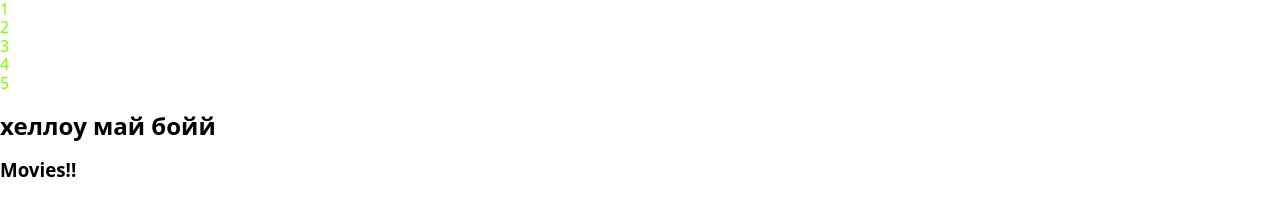
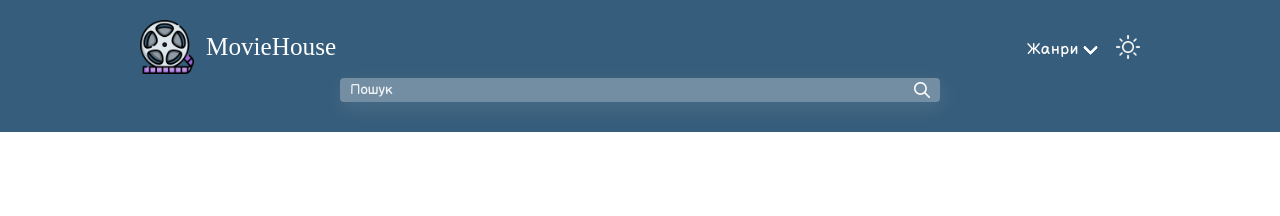
Before and after one commit to gnatuk2312/palens-movie-house, a website built with Parcel: page src/index.html in a window 1280 px wide. Built offline with nearby package versions, Linux system fonts and the light colour scheme; a web font is replaced by a local one.

Commit message:
верстка header

```diff
--- a/src/index.html
+++ b/src/index.html
@@ -8,13 +8,16 @@
 	<link rel="stylesheet" href="https://cdnjs.cloudflare.com/ajax/libs/modern-normalize/1.0.0/modern-normalize.min.css"
 		integrity="sha512-ISS7cAi1PEhQ8jnbJpJZMd29NlhNj4AWYyLOSp2CE/CsHxTCu+r+t0D2yoJudVrd0/8fTVPUVDzY5Tvli75u/g=="
 		crossorigin="anonymous" />
+	<link rel="preconnect" href="https://fonts.googleapis.com">
+	<link rel="preconnect" href="https://fonts.gstatic.com" crossorigin>
+	<link href="https://fonts.googleapis.com/css2?family=Balsamiq+Sans&display=swap" rel="stylesheet">
+	<link rel="preconnect" href="https://fonts.googleapis.com">
+	<link rel="preconnect" href="https://fonts.gstatic.com" crossorigin>
+	<link href="https://fonts.googleapis.com/css2?family=Supermercado+One&display=swap" rel="stylesheet">
 </head>
 
 <body>
 	<include src="./partials/header.html"></include>
-	<h2>хеллоу май бойй</h2>
-	<h3>Movies!!</h3>
-
 	<!-- Скрипт идёт последним в разметке. В нём уже подключен главный SASS-файл. -->
 	<script src="./index.js"></script>
 </body>
--- a/src/partials/header.html
+++ b/src/partials/header.html
@@ -1,9 +1,41 @@
-<header>
-	<div class="container">
-		<div>1</div>
-		<div>2</div>
-		<div>3</div>
-		<div>4</div>
-		<div>5</div>
+<header class="header">
+	<div class="header__container">
+		<div class="header__wrapper">
+			<div class="header__logo">
+				<img src="./images/svg/logo.png" class="svg-54px" alt="Логотип">
+				<h1 class="header__title">MovieHouse</h1>
+			</div>
+			<div class="header__menu">
+				<div class="header__categories-menu">
+					<span>Жанри</span>
+					<i class="arrow-down dark-mode"></i>
+				</div>
+				<div class="header__color-theme">
+					<img src="./images/svg/dark-mode.png" class="dark-mode svg-24px visually-hidden" alt="svg">
+					<img src="./images/svg/light-mode.png" class="light-mode svg-24px" alt="svg">
+				</div>
+			</div>
+		</div>
+		<div class="header__categories-wrapper visually-hidden">
+			<ul class="header__categories">
+				<li><button class="header__category">Категорія</button></li>
+				<li><button class="header__category">Категорія</button></li>
+				<li><button class="header__category">Катег</button></li>
+				<li><button class="header__category">Категорія</button></li>
+				<li><button class="header__category">Катfdgfdgdgfg</button></li>
+				<li><button class="header__category">Категорія</button></li>
+				<li><button class="header__category">Катрія</button></li>
+				<li><button class="header__category">Категорія</button></li>
+				<li><button class="header__category">Категорія</button></li>
+				<li><button class="header__category">Категорія</button></li>
+			</ul>
+		</div>
+		<form action="#" class="header__search">
+			<input type="text" name="search" id="search" placeholder="Пошук" class="header__input">
+			<button class="header__button">
+				<img src="./images/svg/search-dark-mode.png" class="search-dark-mode svg-16px " alt="svg">
+				<img src="./images/svg/search-light-mode.png" class="search-light-mode svg-16px visually-hidden" alt="svg">
+			</button>
+		</form>
 	</div>
 </header>
--- /dev/null
+++ b/src/sass/_common.scss
@@ -0,0 +1,4 @@
+body {
+	color: white;
+	font-family: "Balsamiq Sans", sans-serif;
+}
--- a/src/sass/_header.scss
+++ b/src/sass/_header.scss
@@ -1,3 +1,109 @@
-header div {
-	color: chartreuse;
+.header {
+	background-color: $lightBlue;
+	padding: 20px 0px 30px 0px;
+	&__container {
+		max-width: 1040px;
+		padding: 0px 20px;
+		margin: 0 auto;
+	}
+	&__wrapper {
+		display: flex;
+		justify-content: space-between;
+		align-items: center;
+		padding-bottom: 4px;
+	}
+	&__logo {
+		display: flex;
+		align-items: center;
+	}
+
+	&__title {
+		font-family: "Supermercado One";
+		font-size: 1.8rem;
+		margin-left: 12px;
+	}
+
+	&__menu {
+		display: flex;
+		align-items: center;
+	}
+
+	&__categories-menu {
+		margin-right: 20px;
+		display: flex;
+		align-items: center;
+		span {
+			margin: 6px 6px 0px 0px;
+			font-size: 1.1rem;
+			letter-spacing: 0.7px;
+		}
+		.dark-mode {
+			border: solid white;
+			border-radius: 2px;
+			border-width: 0 3px 3px 0;
+			display: inline-block;
+			padding: 4px;
+		}
+		.light-mode {
+			border: solid black;
+			border-width: 0 3px 3px 0;
+			display: inline-block;
+			padding: 3px;
+		}
+		.arrow-down {
+			transform: rotate(45deg);
+			-webkit-transform: rotate(45deg);
+		}
+		.arrow-up {
+			transform: rotate(-135deg);
+			-webkit-transform: rotate(-135deg);
+		}
+	}
+	&__categories-wrapper {
+		position: absolute;
+		background-color: #5b83a3;
+		width: 100%;
+		z-index: 3;
+		border-radius: 2px;
+		padding: 20px 20px;
+		top: 76px;
+		left: 0;
+		transition: all 0.3s ease;
+	}
+	&__categories {
+		max-width: 1040px;
+		margin: 0 auto;
+		display: grid;
+		justify-items: center;
+		row-gap: 10px;
+		grid-template: auto / repeat(auto-fit, minmax(110px, 1fr));
+	}
+
+	&__category {
+		color: white;
+	}
+
+	&__search {
+		display: flex;
+		align-items: center;
+		position: relative;
+		max-width: 600px;
+		margin: 0 auto;
+	}
+
+	&__input {
+		width: 100%;
+		background-color: rgba(255, 255, 255, 0.3);
+		border-radius: 4px;
+		box-shadow: 2px 6px 20px rgba(255, 255, 255, 0.1);
+		padding: 4px 10px;
+		&::placeholder {
+			color: rgba(255, 255, 255, 0.9);
+		}
+	}
+
+	&__button {
+		position: absolute;
+		right: 10px;
+	}
 }
--- /dev/null
+++ b/src/sass/_normalize.scss
@@ -0,0 +1,77 @@
+/* Обнуление */
+* {
+	padding: 0;
+	margin: 0;
+	border: 0;
+}
+*,
+*:before,
+*:after {
+	-moz-box-sizing: border-box;
+	-webkit-box-sizing: border-box;
+	box-sizing: border-box;
+}
+:focus,
+:active {
+	outline: none;
+}
+a:active,
+a:focus {
+	outline: none;
+}
+nav,
+footer,
+header,
+aside {
+	display: block;
+}
+html,
+body {
+	height: 100%;
+	width: 100%;
+	font-size: 100%;
+	line-height: 1;
+	font-size: 14px;
+	-ms-text-size-adjust: 100%;
+	-moz-text-size-adjust: 100%;
+	-webkit-text-size-adjust: 100%;
+}
+input,
+button,
+textarea {
+	font-family: inherit;
+}
+input::-ms-clear {
+	display: none;
+}
+button {
+	cursor: pointer;
+	color: black;
+	background-color: transparent;
+}
+address {
+	font-style: normal;
+}
+a,
+a:visited {
+	text-decoration: none;
+}
+a:hover {
+	text-decoration: none;
+}
+ul li {
+	list-style: none;
+}
+img {
+	vertical-align: top;
+}
+h1,
+h2,
+h3,
+h4,
+h5,
+h6 {
+	font-size: inherit;
+	font-weight: inherit;
+}
+/*-----------------------*/
--- /dev/null
+++ b/src/sass/_utils.scss
@@ -0,0 +1,33 @@
+.is-hidden {
+	display: none;
+}
+.visually-hidden {
+	position: absolute;
+	clip: rect(0 0 0 0);
+	width: 1px;
+	height: 1px;
+	margin: -1px;
+	visibility: hidden;
+	pointer-events: none;
+	opacity: 0;
+}
+.svg-16px {
+	width: 16px;
+	height: 16px;
+	cursor: pointer;
+}
+.svg-24px {
+	width: 24px;
+	height: 24px;
+	cursor: pointer;
+}
+.svg-32px {
+	width: 32px;
+	height: 32px;
+	cursor: pointer;
+}
+.svg-54px {
+	width: 54px;
+	height: 54px;
+	cursor: pointer;
+}
--- /dev/null
+++ b/src/sass/_variables.scss
@@ -0,0 +1,2 @@
+$darkBlue: #1a2e51;
+$lightBlue: #365d7b;
--- a/src/sass/main.scss
+++ b/src/sass/main.scss
@@ -1 +1,5 @@
+@import "./normalize";
+@import "./utils";
+@import "./variables";
+@import "./common";
 @import "./header";
```
Also changed, not shown: src/images/svg/dark-mode.png (added), src/images/svg/light-mode.png (added), src/images/svg/logo.png (added), src/images/svg/search-dark-mode.png (added), src/images/svg/search-light-mode.png (added).
